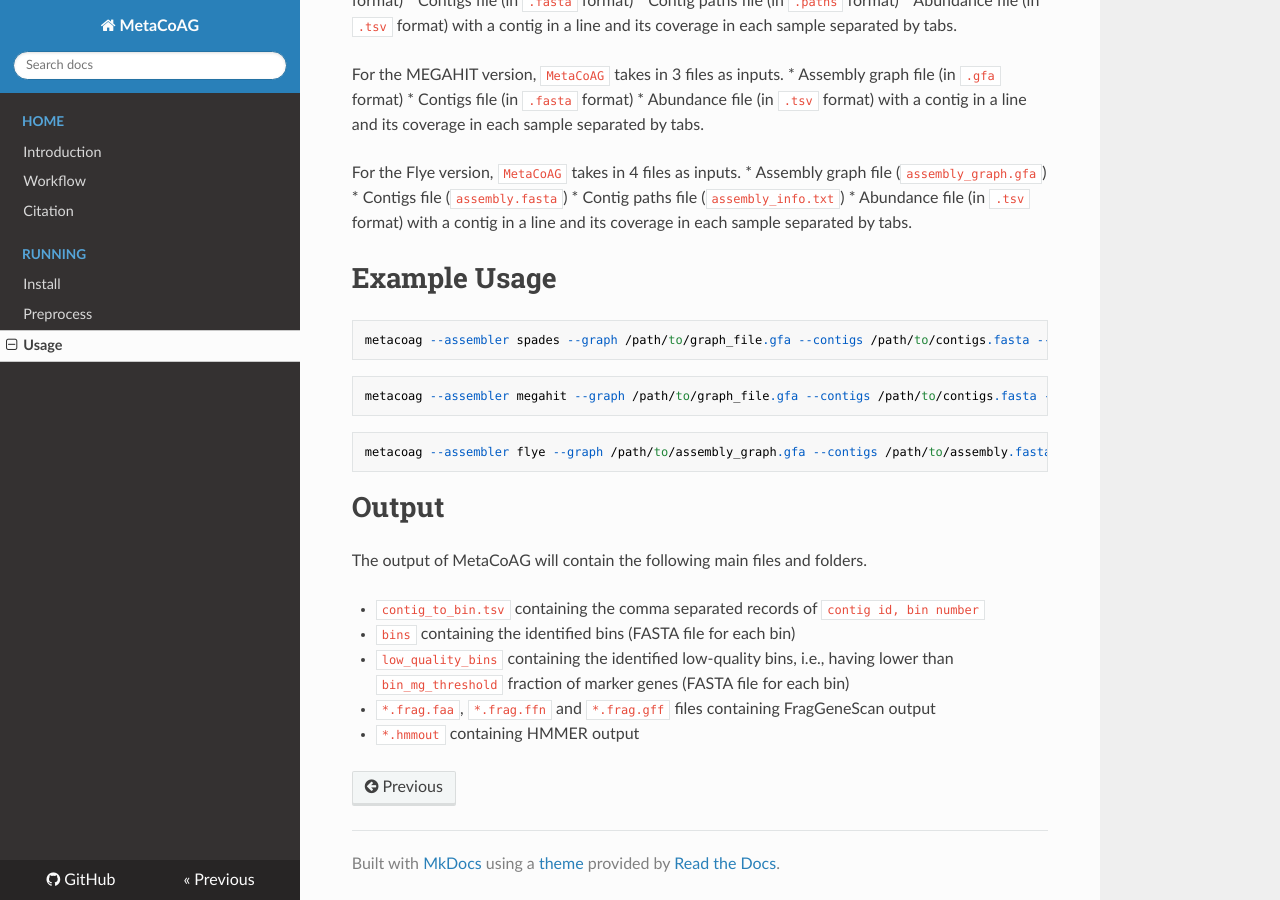
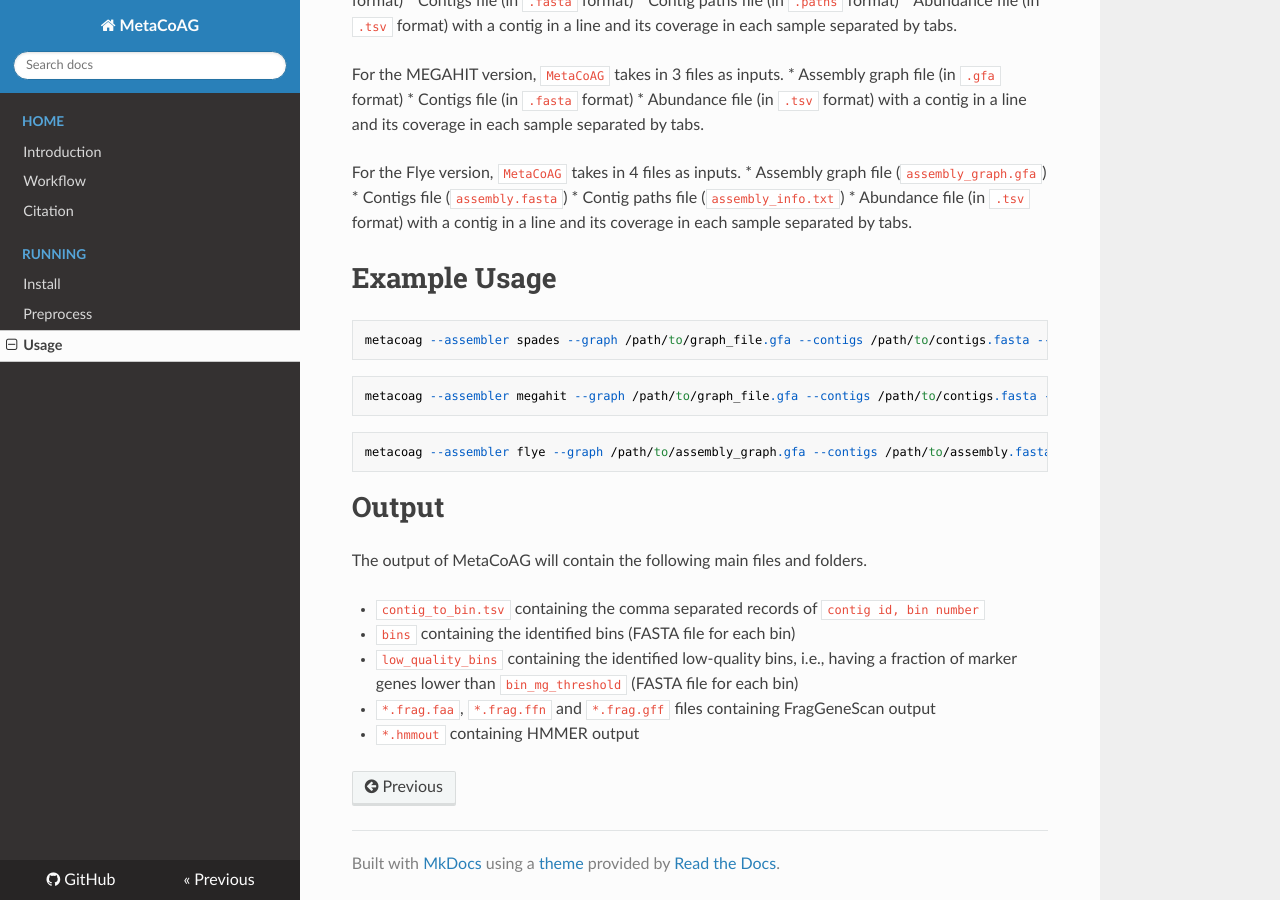
Before and after one commit to metagentools/MetaCoAG, an MkDocs documentation site: the page built from docs/usage.md, in a window 1280 px wide and 900 px high, scrolled down 1312 px. Built offline with MkDocs 1.6.1, drawn with Linux system fonts in a browser that asks for light colours; nearby versions of some CDN libraries; a script that is not in the unit is left out.

Commit message:
DOC: update docs

```diff
--- a/docs/usage.md
+++ b/docs/usage.md
@@ -106,6 +106,6 @@ The output of MetaCoAG will contain the following main files and folders.
 
 * `contig_to_bin.tsv` containing the comma separated records of `contig id, bin number`
 * `bins` containing the identified bins (FASTA file for each bin)
-* `low_quality_bins` containing the identified low-quality bins, i.e., having lower than `bin_mg_threshold` fraction of marker genes (FASTA file for each bin)
+* `low_quality_bins` containing the identified low-quality bins, i.e., having a fraction of marker genes lower than `bin_mg_threshold` (FASTA file for each bin)
 * `*.frag.faa`, `*.frag.ffn` and `*.frag.gff` files containing FragGeneScan output
 * `*.hmmout` containing HMMER output
```
Also changed, not shown: docs/citation.md (+1 -0 lines).
